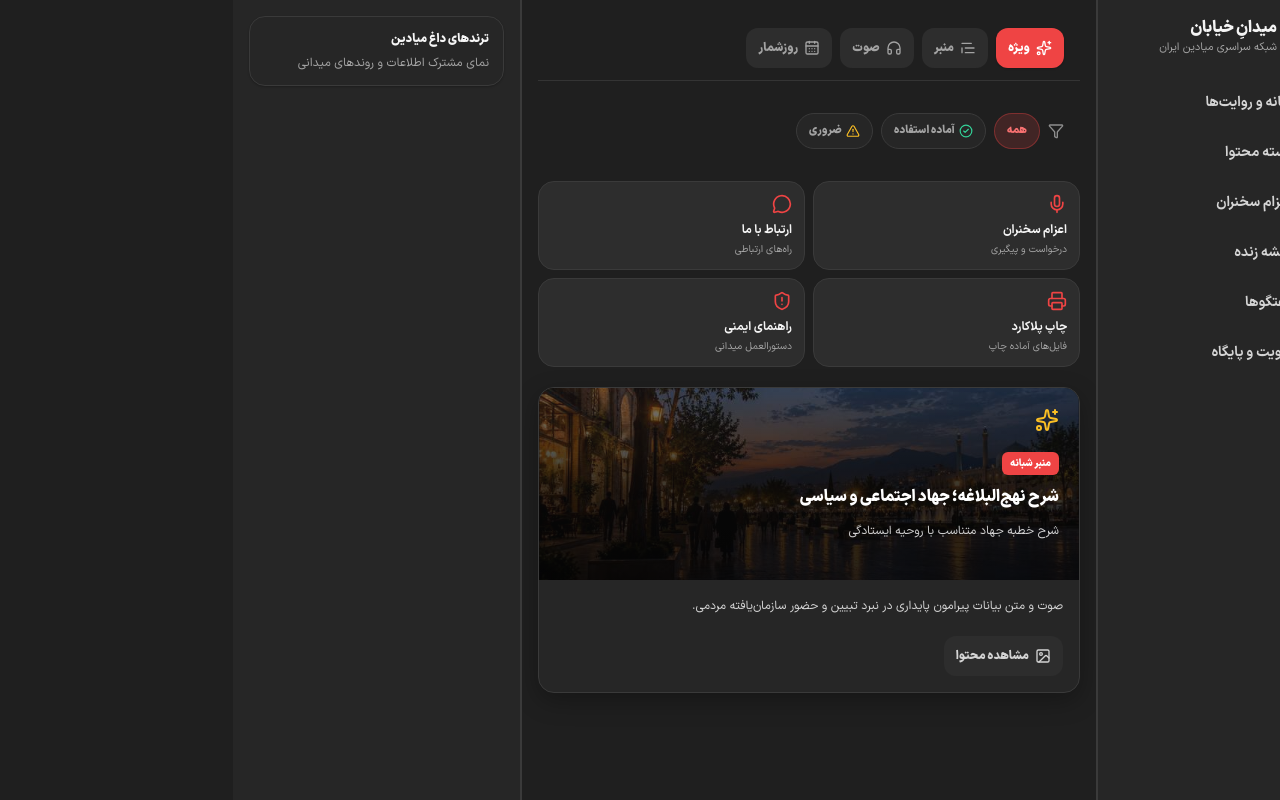
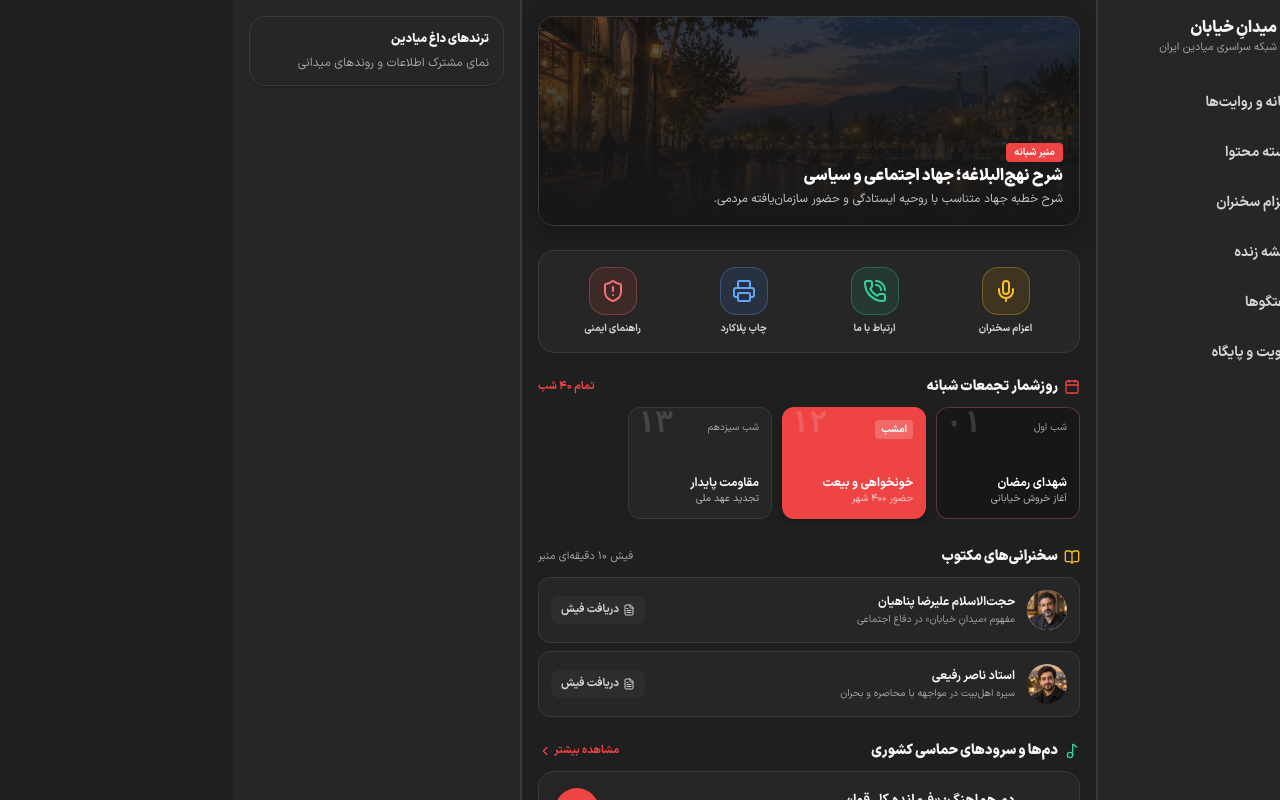
Before and after one commit to mohammad-mohammad-soltani/meydan, a Next.js app: page /content in a window 1280 px wide. Built offline with nearby package versions, Linux system fonts and the light colour scheme.

Commit message:
fix: restore previous content page layout

```diff
--- a/features/content/components/ContentView.tsx
+++ b/features/content/components/ContentView.tsx
@@ -1,52 +1,167 @@
 "use client";
 
+import { useState } from "react";
 import Link from "next/link";
 import type { Route } from "next";
-import { CalendarDays, MessageCircle, Mic, Printer, ShieldAlert } from "lucide-react";
-import { ContentCard } from "./ContentCard";
-import { ContentFilters } from "./ContentFilters";
-import { ContentTabs } from "./ContentTabs";
-import { useContent } from "../hooks/useContent";
+import {
+  BookOpen,
+  Calendar,
+  ChevronLeft,
+  FileText,
+  Info,
+  Mic,
+  Music2,
+  PhoneCall,
+  Play,
+  Printer,
+  ShieldAlert,
+  X,
+} from "lucide-react";
+import { generatedMedia } from "@/components/shared/generated-media";
 import type { ContentItem, ContentQuickAction, ScheduleItem } from "../types";
 
-const actionIcons = { speakers: Mic, contact: MessageCircle, print: Printer, safety: ShieldAlert };
+const actionIcons = {
+  speakers: Mic,
+  contact: PhoneCall,
+  print: Printer,
+  safety: ShieldAlert,
+};
 
-export function ContentView({ items, scheduleItems, quickActions }: { items: ContentItem[]; scheduleItems: ScheduleItem[]; quickActions: ContentQuickAction[] }) {
-  const content = useContent(items, scheduleItems, quickActions);
-  const showingSchedule = content.selectedCategory === "schedule";
+const actionStyles = {
+  speakers: "border-warning-border bg-warning-surface text-warning",
+  contact: "border-success-border bg-success-surface text-success",
+  print: "border-info-border bg-info-surface text-info",
+  safety: "border-danger-border bg-danger-surface text-danger",
+};
+
+type DetailModal = { title: string; description: string } | null;
+
+export function ContentView({ scheduleItems, quickActions }: { items: ContentItem[]; scheduleItems: ScheduleItem[]; quickActions: ContentQuickAction[] }) {
+  const [detailModal, setDetailModal] = useState<DetailModal>(null);
+  const [audioNotice, setAudioNotice] = useState(false);
+
+  const openQuickAction = (action: ContentQuickAction) => {
+    const descriptions: Record<ContentQuickAction["id"], string> = {
+      speakers: "درخواست و پیگیری اعزام سخنران به میدان.",
+      contact: "راه‌های ارتباط با ستاد مرکزی قرارگاه میدانِ خیابان.",
+      print: "فایل‌های لایه‌باز آماده چاپ افست و سیلک.",
+      safety: "دستورالعمل پدافند غیرعامل و اقدامات احتیاطی.",
+    };
+    setDetailModal({ title: action.label, description: descriptions[action.id] ?? action.detail });
+  };
 
   return (
-    <section id="view-content" className="min-h-full space-y-5 bg-background p-4 text-foreground">
-      <ContentTabs activeCategory={content.selectedCategory} onChange={content.setSelectedCategory} />
-      {showingSchedule ? (
-        <section className="space-y-3">
-          <div className="flex items-center justify-between"><h1 className="flex items-center gap-1.5 text-sm font-black text-foreground"><CalendarDays className="h-4 w-4 text-brand" />روزشمار تجمعات شبانه</h1><span className="text-[11px] font-bold text-brand">تمام ۴۰ شب</span></div>
-          <div className="flex gap-2.5 overflow-x-auto pb-1 no-scrollbar">
-            {content.scheduleItems.map((item) => (
-              <button
-                key={item.id}
-                type="button"
-                onClick={() => content.openPreview({ id: item.id, category: "schedule", status: item.current ? "urgent" : "ready", title: item.title, subtitle: item.night, description: item.description, media: { kind: "document", description: "جزئیات روزشمار" } })}
-                className={`relative flex h-28 w-36 shrink-0 flex-col justify-between overflow-hidden rounded-card border p-3 text-right transition-colors ${item.current ? "border-brand-border bg-brand text-brand-foreground" : "border-border bg-surface-muted text-foreground-secondary hover:bg-hover"}`}
-              >
-                <span className="text-[10px] font-bold">{item.night}</span><span className="absolute -top-1 left-2 text-3xl font-black opacity-15">{item.number}</span><span><strong className="block text-xs">{item.title}</strong><small className="mt-1 block text-[10px] opacity-75">{item.description}</small></span>
+    <section id="view-content" className="min-h-full space-y-6 bg-background p-4 pb-24 text-foreground">
+      <Link href="/content/nahj-jihad" className="relative block cursor-pointer overflow-hidden rounded-2xl border border-border bg-solid-dark shadow-card">
+        <div className="relative h-52 w-full">
+          <img src={generatedMedia.contentHero} alt="محتوا" className="h-full w-full object-cover opacity-35" />
+          <div className="absolute inset-0 bg-gradient-to-t from-solid-dark via-solid-dark/55 to-transparent" />
+          <div className="absolute inset-x-4 bottom-4 space-y-1 text-right">
+            <span className="mb-1 inline-block rounded bg-brand px-2 py-0.5 text-[10px] font-bold text-brand-foreground">منبر شبانه</span>
+            <h2 className="text-base font-black leading-tight text-on-solid">شرح نهج‌البلاغه؛ جهاد اجتماعی و سیاسی</h2>
+            <p className="line-clamp-2 text-xs leading-relaxed text-on-solid/75">شرح خطبه جهاد متناسب با روحیه ایستادگی و حضور سازمان‌یافته مردمی.</p>
+          </div>
+        </div>
+      </Link>
+
+      <div className="rounded-2xl border border-border bg-surface p-3">
+        <div className="grid grid-cols-4 gap-2 text-center">
+          {quickActions.map((action) => {
+            const Icon = actionIcons[action.icon];
+            const body = (
+              <>
+                <div className={`flex h-12 w-12 items-center justify-center rounded-2xl border ${actionStyles[action.icon]}`}>
+                  <Icon className="h-6 w-6" />
+                </div>
+                <span className="text-[10px] font-bold text-foreground-secondary">{action.label}</span>
+              </>
+            );
+
+            if (action.href) {
+              return (
+                <Link key={action.id} href={action.href as Route} className="flex flex-col items-center gap-1.5 rounded-2xl p-1 transition-colors hover:bg-hover">
+                  {body}
+                </Link>
+              );
+            }
+
+            return (
+              <button key={action.id} type="button" onClick={() => openQuickAction(action)} className="flex flex-col items-center gap-1.5 rounded-2xl p-1 transition-colors hover:bg-hover">
+                {body}
               </button>
-            ))}
+            );
+          })}
+        </div>
+      </div>
+
+      <div className="space-y-2.5">
+        <div className="flex items-center justify-between">
+          <h3 className="flex items-center gap-1.5 text-sm font-black text-foreground"><Calendar className="h-4 w-4 text-brand" />روزشمار تجمعات شبانه</h3>
+          <span className="text-[11px] font-bold text-brand">تمام ۴۰ شب</span>
+        </div>
+        <div className="flex gap-2.5 overflow-x-auto pb-1 no-scrollbar">
+          {scheduleItems.map((item, index) => {
+            const base = "relative flex h-28 w-36 shrink-0 cursor-pointer flex-col justify-between rounded-xl border p-3 text-right";
+            const classes = item.current
+              ? `${base} border-brand-border bg-brand text-brand-foreground shadow-sm`
+              : index === 0
+                ? `${base} border-danger-border bg-solid-dark text-on-solid`
+                : `${base} border-border bg-surface text-foreground`;
+            return (
+              <button key={item.id} type="button" onClick={() => setDetailModal({ title: `${item.night}: ${item.title}`, description: item.description })} className={classes}>
+                <span className={`text-[10px] ${item.current ? "rounded bg-on-solid/20 px-1.5 py-0.5 font-bold" : "text-foreground-subtle"}`}>{item.night}</span>
+                <span className="absolute -top-1 left-2 font-mono text-3xl font-black opacity-15">{item.number}</span>
+                <div><div className="text-xs font-bold">{item.title}</div><div className="text-[10px] opacity-70">{item.description}</div></div>
+              </button>
+            );
+          })}
+        </div>
+      </div>
+
+      <div className="space-y-2.5">
+        <div className="flex items-center justify-between">
+          <h3 className="flex items-center gap-1.5 text-sm font-black text-foreground"><BookOpen className="h-4 w-4 text-warning" />سخنرانی‌های مکتوب</h3>
+          <span className="text-[11px] text-muted-foreground">فیش ۱۰ دقیقه‌ای منبر</span>
+        </div>
+        <div className="space-y-2">
+          <div className="flex items-center justify-between rounded-xl border border-border bg-surface p-3">
+            <div className="flex min-w-0 items-center gap-3">
+              <img src={generatedMedia.avatarSpeaker} alt="" className="h-10 w-10 shrink-0 rounded-full object-cover" />
+              <div className="min-w-0"><h4 className="text-xs font-bold text-foreground">حجت‌الاسلام علیرضا پناهیان</h4><p className="mt-0.5 text-[10px] text-muted-foreground">مفهوم «میدانِ خیابان» در دفاع اجتماعی</p></div>
+            </div>
+            <Link href="/content/panahian-square" className="flex shrink-0 items-center gap-1 rounded-lg bg-surface-muted px-2.5 py-1.5 text-[11px] font-bold text-foreground-secondary transition-colors hover:bg-brand hover:text-brand-foreground"><FileText className="h-3 w-3" />دریافت فیش</Link>
           </div>
-        </section>
-      ) : (
-        <>
-          <ContentFilters activeFilter={content.selectedFilter} onChange={content.setSelectedFilter} />
-          <div className="grid grid-cols-2 gap-2">
-            {content.quickActions.map((action) => {
-              const Icon = actionIcons[action.icon];
-              const card = <span className="flex min-h-20 flex-col justify-center rounded-card border border-border bg-surface-muted p-3 text-right transition-colors hover:border-brand-border hover:bg-hover"><Icon className="h-5 w-5 text-brand" /><strong className="mt-2 text-xs text-foreground">{action.label}</strong><small className="mt-1 text-[10px] text-muted-foreground">{action.detail}</small></span>;
-              return action.href ? <Link key={action.id} href={action.href as Route}>{card}</Link> : <button key={action.id} type="button" onClick={() => content.openPreview({ id: action.id, category: "featured", status: "ready", title: action.label, subtitle: action.detail, description: action.detail, media: { kind: "document", description: action.detail } })}>{card}</button>;
-            })}
+          <div className="flex items-center justify-between rounded-xl border border-border bg-surface p-3">
+            <div className="flex min-w-0 items-center gap-3">
+              <img src={generatedMedia.avatarCoordinator} alt="" className="h-10 w-10 shrink-0 rounded-full object-cover" />
+              <div className="min-w-0"><h4 className="text-xs font-bold text-foreground">استاد ناصر رفیعی</h4><p className="mt-0.5 text-[10px] text-muted-foreground">سیره اهل‌بیت در مواجهه با محاصره و بحران</p></div>
+            </div>
+            <Link href="/content/rafiei-crisis" className="flex shrink-0 items-center gap-1 rounded-lg bg-surface-muted px-2.5 py-1.5 text-[11px] font-bold text-foreground-secondary transition-colors hover:bg-brand hover:text-brand-foreground"><FileText className="h-3 w-3" />دریافت فیش</Link>
           </div>
-          <div className="space-y-3">{content.isLoading ? <p className="text-sm text-muted-foreground">در حال دریافت محتوا…</p> : content.items.map((item) => <ContentCard key={item.id} item={item} onOpenPreview={() => content.openPreview(item)} />)}</div>
-        </>
-      )}
+        </div>
+      </div>
+
+      <div className="space-y-2.5">
+        <div className="flex items-center justify-between">
+          <h3 className="flex items-center gap-1.5 text-sm font-black text-foreground"><Music2 className="h-4 w-4 text-success" />دم‌ها و سرودهای حماسی کشوری</h3>
+          <Link href="/podcasts" className="flex items-center gap-0.5 text-[11px] font-bold text-brand hover:underline"><span>مشاهده بیشتر</span><ChevronLeft className="h-3.5 w-3.5" /></Link>
+        </div>
+        <div className="flex items-center justify-between rounded-2xl border border-border bg-surface p-4">
+          <Link href="/content/farmandeh-song" aria-label="مشاهده جزئیات دم هماهنگ فرمانده کل قوا" className="p-2 text-icon-muted transition-colors hover:text-icon"><Info className="h-5 w-5" /></Link>
+          <Link href="/content/farmandeh-song" className="flex-1 cursor-pointer pr-3 text-right"><h4 className="text-sm font-bold text-foreground">دم هماهنگ: «فرمانده کل قوا»</h4><p className="mt-0.5 text-[11px] text-muted-foreground">با نوای حاج میثم مطیعی · ۳ دقیقه</p></Link>
+          <button type="button" onClick={() => { setAudioNotice(true); window.setTimeout(() => setAudioNotice(false), 2200); }} aria-label="پخش فرمانده کل قوا" className="flex h-11 w-11 items-center justify-center rounded-full bg-brand text-brand-foreground shadow-sm"><Play className="mr-0.5 h-5 w-5 fill-current" /></button>
+        </div>
+      </div>
+
+      {detailModal ? (
+        <div role="dialog" aria-modal="true" aria-label={detailModal.title} className="fixed inset-0 z-50 flex items-end justify-center bg-overlay p-4 sm:items-center">
+          <section className="w-full max-w-sm rounded-panel border border-border bg-popover p-5 text-popover-foreground shadow-dialog">
+            <div className="flex items-start justify-between gap-4"><div><h2 className="text-sm font-black">{detailModal.title}</h2><p className="mt-2 text-xs leading-6 text-muted-foreground">{detailModal.description}</p></div><button type="button" onClick={() => setDetailModal(null)} aria-label="بستن" className="grid h-9 w-9 shrink-0 place-items-center rounded-full text-icon-muted hover:bg-hover hover:text-icon"><X className="h-4 w-4" /></button></div>
+          </section>
+        </div>
+      ) : null}
+
+      {audioNotice ? <div role="status" className="fixed bottom-24 left-1/2 z-40 -translate-x-1/2 rounded-pill bg-inverse px-4 py-2 text-xs font-bold text-inverse-foreground shadow-floating">پخش صوت آماده است</div> : null}
     </section>
   );
 }
```
